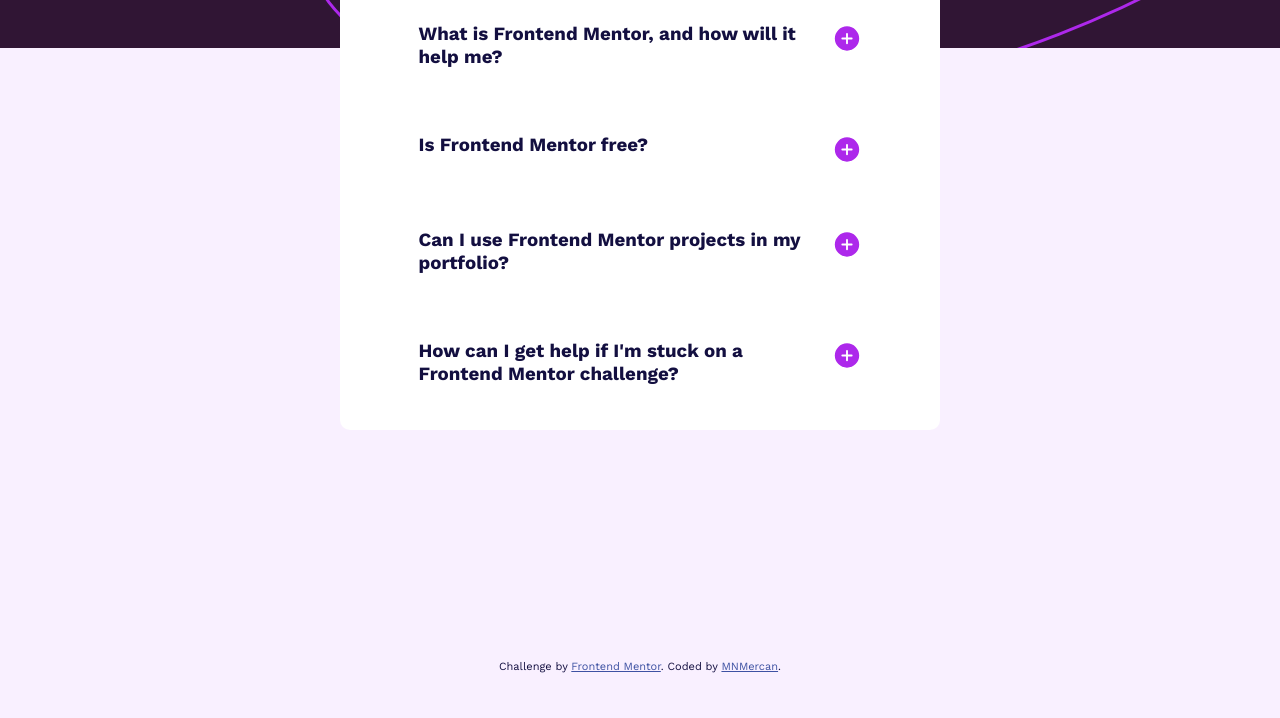
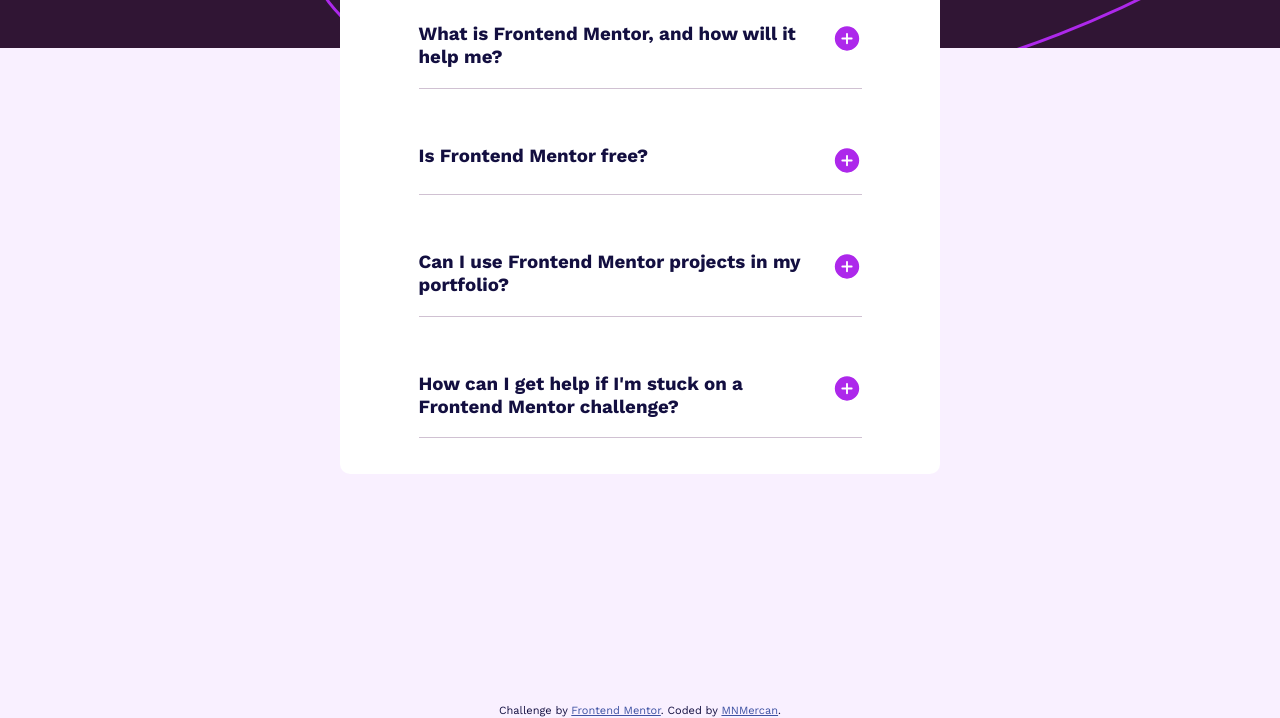
Before and after one commit to MNMercan/FAQ-Accordion, a plain HTML site: page index.html in a window 1280 px wide. Shown: the part 192-910 px from the top of the page. Before the commit the page ends 866 px from the top, so only its background shows below. Drawn offline with nearby package versions, Linux system fonts and the light colour scheme.

Commit message:
chore: border bottom for list items

```diff
--- a/old-style.css
+++ /dev/null
@@ -1,82 +0,0 @@
-*{
-    margin: 0;
-    padding: 0;
-    box-sizing: border-box;
-    font-family: "Work Sans", sans-serif;
-}
-body{
-    background-color: hsl(275, 100%, 97%);
-}
-.header{
-   width: 100wh;
-   height: 30vh;
-   background: url('/assets/images/background-pattern-desktop.svg');
-}
-/* ------------------Main & Container-------------- */
-main{
-    display: flex;
-    justify-content: center;
-    align-items: center;
-    margin-top: 150px;
-}
-.container{
-    position: absolute;
-    background-color: hsl(0, 0%, 100%);
-    padding: 30px;
-    padding-left: 50px;
-    padding-right: 50px;
-    margin: 10px;
-    width: 650px;
-    height:600px;
-    border-radius: 10px;
-    display: flex;
-    flex-direction: column;
-}
-
-/* ------------------Container Header-------------- */
-
-.container-header{
-    display: flex;
-    justify-content: start;
-    gap: 15px;
-    margin-bottom: 30px;
-}
-.container-header > h1{
-    font-weight: 700;
-}
-
-.content-list{
-    list-style: none;
-    display: flex;
-    flex-direction: column;
-    justify-content: space-between;
-    gap: 40px;
-}
-
-/* ------------------List & Items-------------- */
-.item-header{
-    display: flex;
-    justify-content: space-between;
-    margin-bottom: 10px;
-}
-.item-header > h3{
-    font-weight: 600;
-}
-.icon-toggle{
-    cursor: pointer;
-}
-
-p{
-    font-weight: 400;
-    color: rgba(0, 0, 0, .5);
-}
-
-
-.list-item.active .item-description{
-    display: block;
-
-}
-
-.item-description{
-    display: none;
-}
--- a/style.css
+++ b/style.css
@@ -84,6 +84,8 @@ main {
 }
 
 .list-item .body {
+  border-bottom: 1px solid hsl(292, 16%, 79%);
+  padding-bottom: 10px;
   display: grid;
   grid-template-rows: 0fr;
   transition: grid-template-rows 300ms ease;
```
Also changed, not shown: index.html (+1 -0 lines), old-script.js (deleted, +0 -23 lines).
